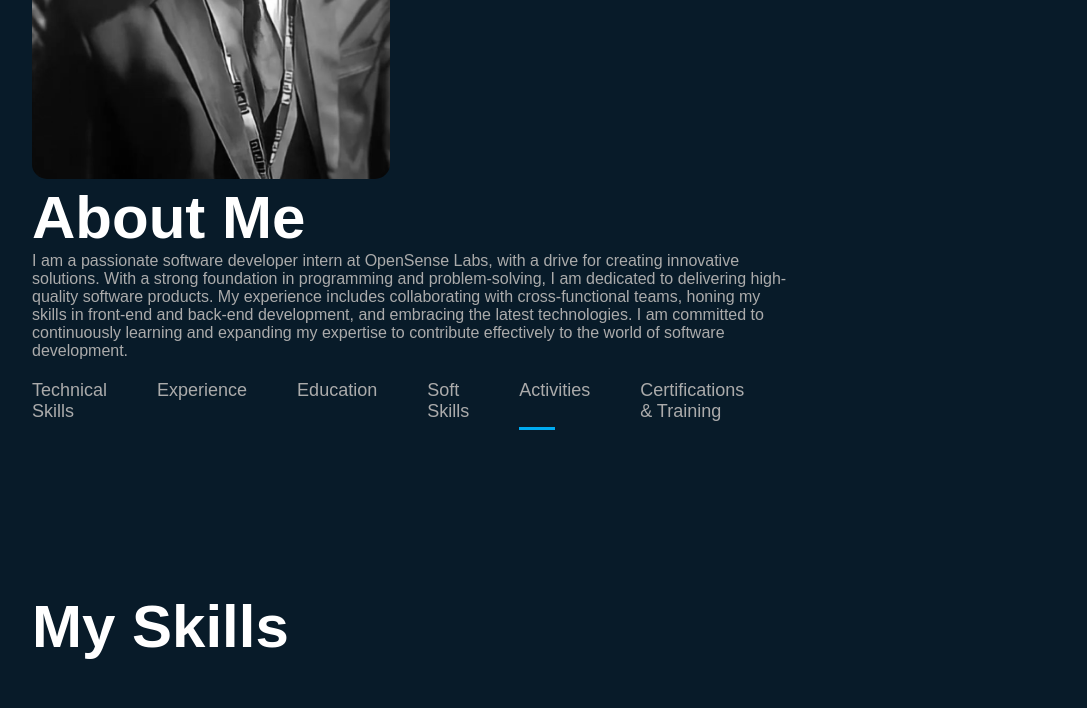
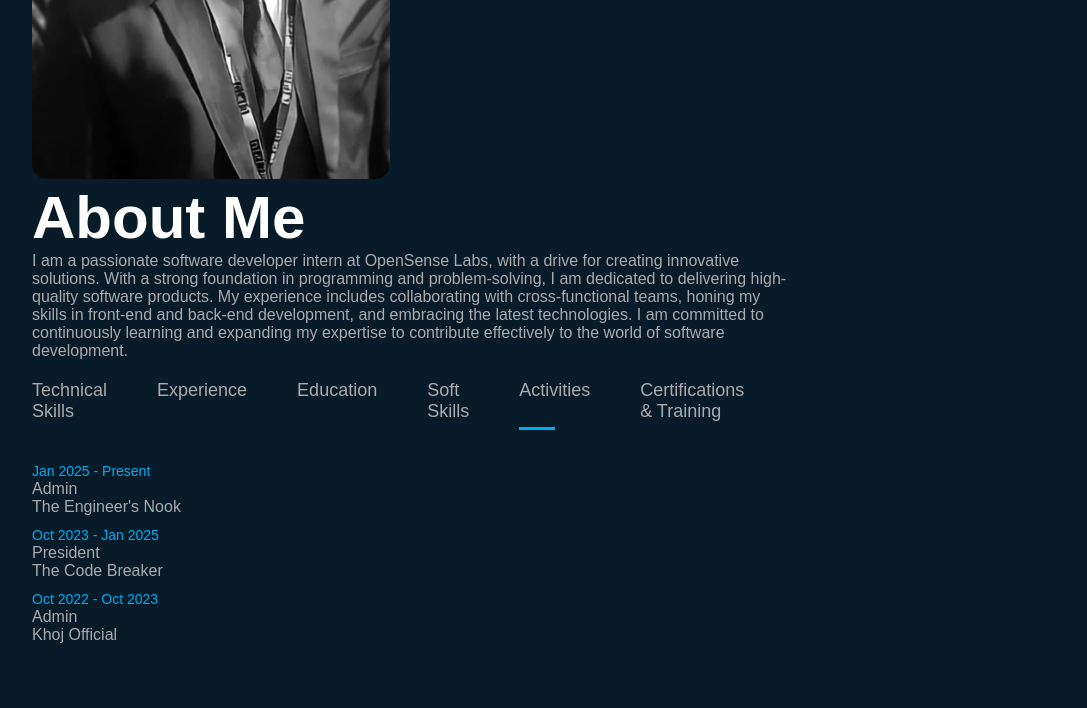
Before and after one commit to shubhh7935/Portfolio, a plain HTML site: page index.html in a window 1280 px wide. Both pictures are taken after a click on the element "Activities". Shown: the part 1187-1895 px from the top of the page, without its empty margins (96-1183 px from the left). Drawn offline with Linux system fonts and the light colour scheme.

Commit message:
Updated activities

```diff
--- a/index.html
+++ b/index.html
@@ -95,9 +95,15 @@
               <li><Span>Deadline Management</Span><br></li>
             </ul>
           </div>
-          <div class="tab-contents" id="Activities">
+          <div class="tab-contents" id="activities">
             <ul>
-              <li><Span>June-Current</Span><br>Software Developer Intern<br>OpenSense Labs, Delhi</li>
+              <li><Span>Jan 2025 - Present</Span><br>Admin<br>The Engineer's Nook</li>
+            </ul>
+            <ul>
+              <li><Span>Oct 2023 - Jan 2025</Span><br>President<br>The Code Breaker</li>
+            </ul>
+            <ul>
+              <li><Span>Oct 2022 - Oct 2023</Span><br>Admin<br>Khoj Official</li>
             </ul>
           </div>
           <div class="tab-contents" id="certificates">
```
